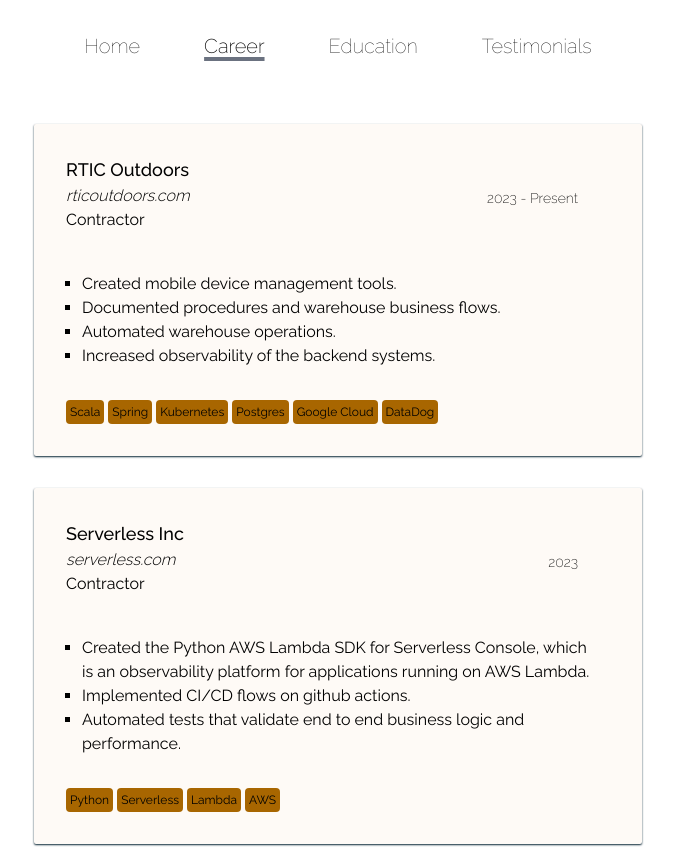
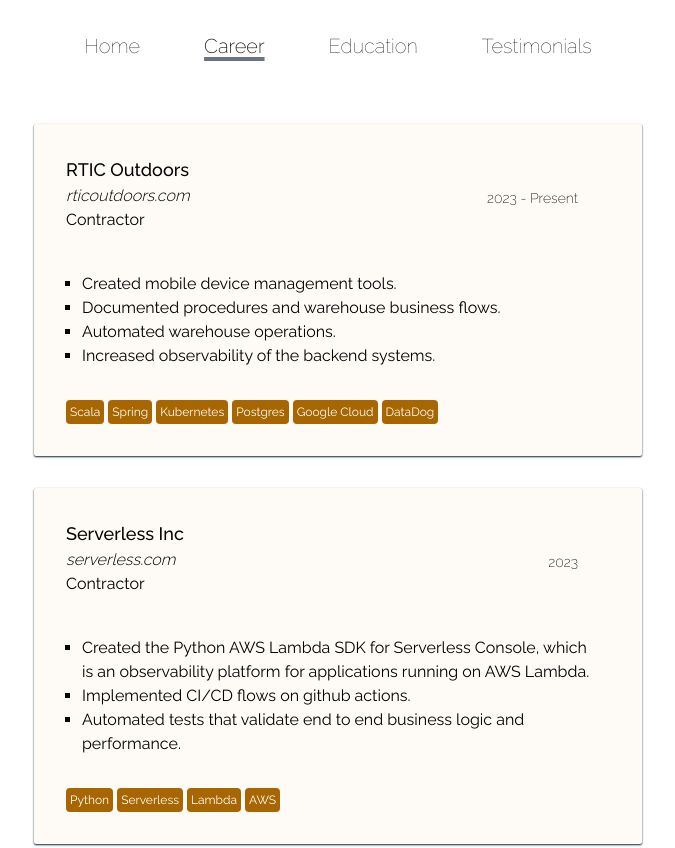
Before and after one commit to selcukcihan/selcukcihan.github.io, a Next.js app: page /career in a window 1280 px wide. Shown: the top 848 px of the page, without its empty margins (302-977 px from the left). Built offline with nearby package versions, Linux system fonts and the light colour scheme.

Commit message:
Fix text color

```diff
--- a/app/career/page.tsx
+++ b/app/career/page.tsx
@@ -187,7 +187,7 @@
     </div>
     <div className="flex flex-row flex-wrap gap-1 px-8 flex-grow items-end p-8">
       {props.tech.map((tech: string, idx: number) => (
-        <span key={idx} className="bg-secondary-2 dark:bg-secondary-3 rounded p-1 text-xs dark:font-light">{tech}</span>
+        <span key={idx} className="text-white bg-secondary-2 dark:bg-secondary-3 rounded p-1 text-xs dark:font-light">{tech}</span>
       ))}
     </div>
   </div>
```
